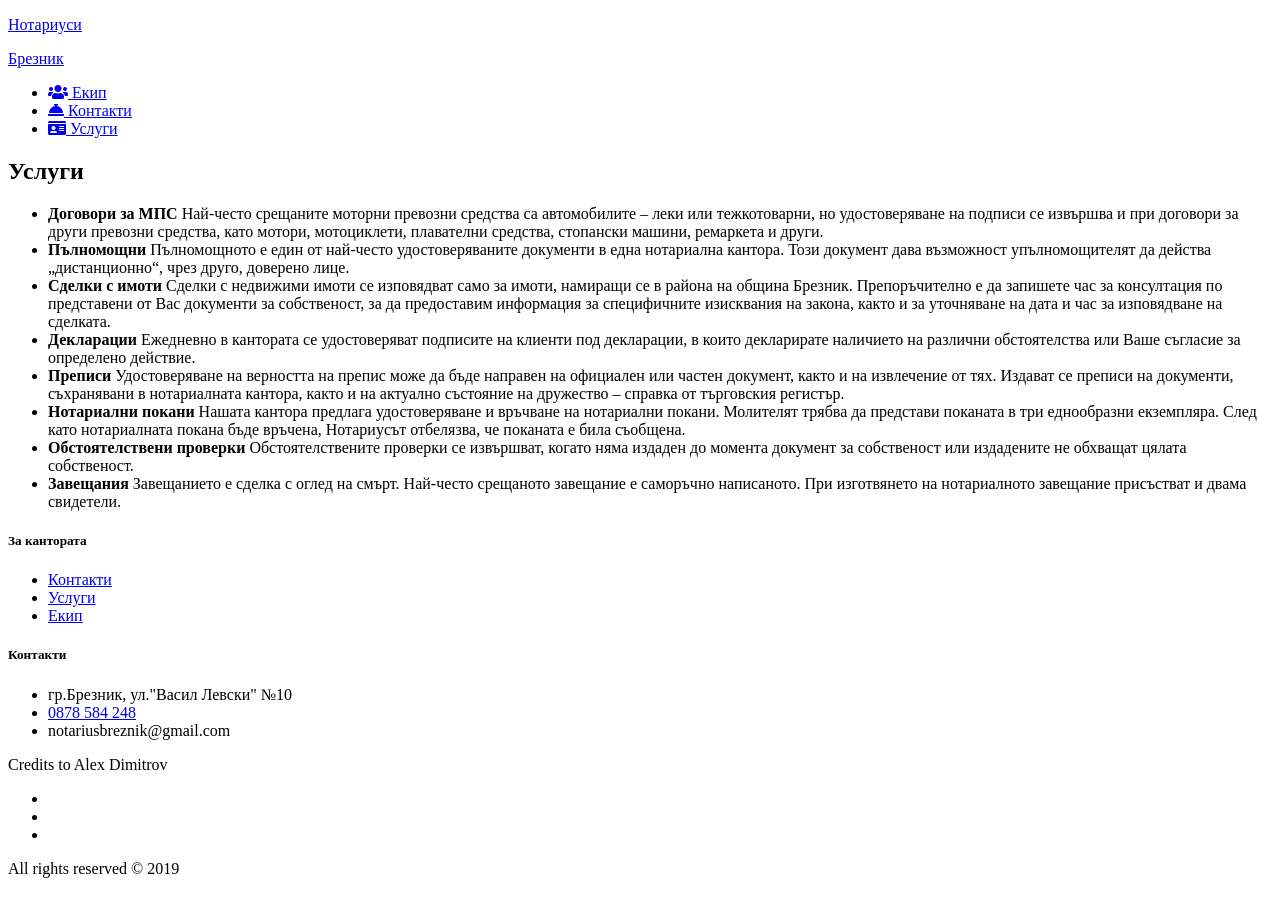
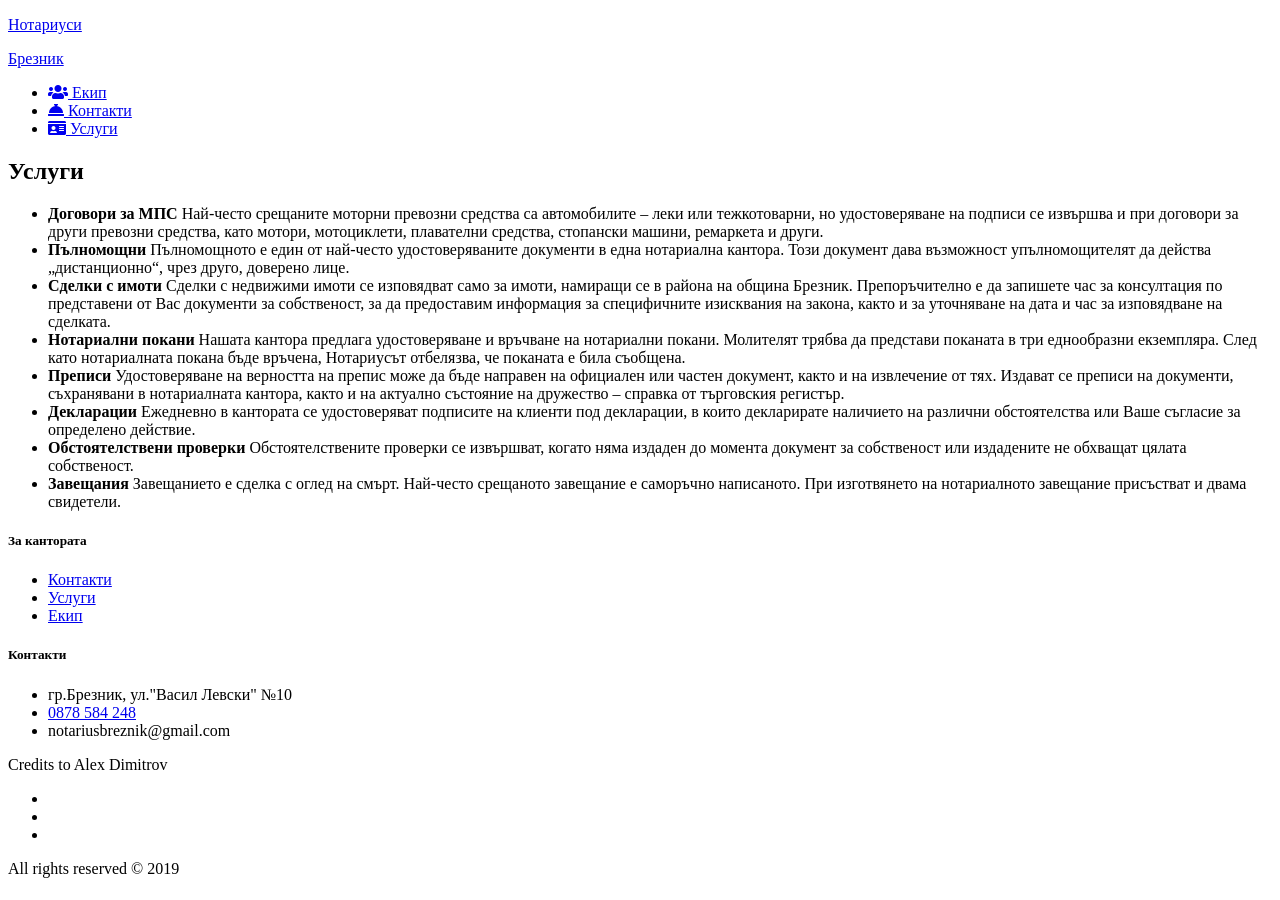
Before and after one commit to alexdimitrov2000/Notary-Office, a Jekyll site: the page built from services.html, in a window 1280 px wide. Built offline with Jekyll 4.4.1, drawn with Linux system fonts in a browser that asks for light colours.

Commit message:
Added long-service boxes and edited some of the styles of the services.html page.

```diff
--- a/services.html
+++ b/services.html
@@ -27,28 +27,28 @@
                         Пълномощното е един от най-често удостоверяваните документи в една нотариална кантора. Този документ дава възможност упълномощителят да действа „дистанционно“, чрез друго, доверено лице.
                     </span>
                 </li>
-                <li>
+                <li class="long">
                     <strong>Сделки с имоти</strong>
                     <span>
                         Сделки с недвижими имоти се изповядват само за имоти, намиращи се в района на община Брезник. Препоръчително е да запишете час за консултация по представени от Вас документи за собственост, за да предоставим информация за специфичните изисквания на закона, както и за уточняване на дата и час за изповядване на сделката.
                     </span>
                 </li>
                 <li>
-                    <strong>Декларации</strong>
+                    <strong>Нотариални покани</strong>
                     <span>
-                        Ежедневно в кантората се удостоверяват подписите на клиенти под декларации, в които декларирате наличието на различни обстоятелства или Ваше съгласие за определено действие.
+                        Нашата кантора предлага удостоверяване и връчване на нотариални покани. Молителят трябва да представи поканата в три еднообразни екземпляра. След като нотариалната покана бъде връчена, Нотариусът отбелязва, че поканата е била съобщена.
                     </span>
                 </li>
-                <li>
+                <li class="long">
                     <strong>Преписи</strong>
                     <span>
                         Удостоверяване на верността на препис може да бъде направен на официален или частен документ, както и на извлечение от тях. Издават се преписи на документи, съхранявани в нотариалната кантора, както и на актуално състояние на дружество – справка от търговския регистър.
                     </span>
                 </li>
                 <li>
-                    <strong>Нотариални покани</strong>
+                    <strong>Декларации</strong>
                     <span>
-                        Нашата кантора предлага удостоверяване и връчване на нотариални покани. Молителят трябва да представи поканата в три еднообразни екземпляра. След като нотариалната покана бъде връчена, Нотариусът отбелязва, че поканата е била съобщена.
+                        Ежедневно в кантората се удостоверяват подписите на клиенти под декларации, в които декларирате наличието на различни обстоятелства или Ваше съгласие за определено действие.
                     </span>
                 </li>
                 <li>
```
Also changed, not shown: _assets/scss/_site-main.scss (+6 -1 lines), docs/css/site.css (+7 -4 lines), docs/services/index.html (+6 -6 lines).
